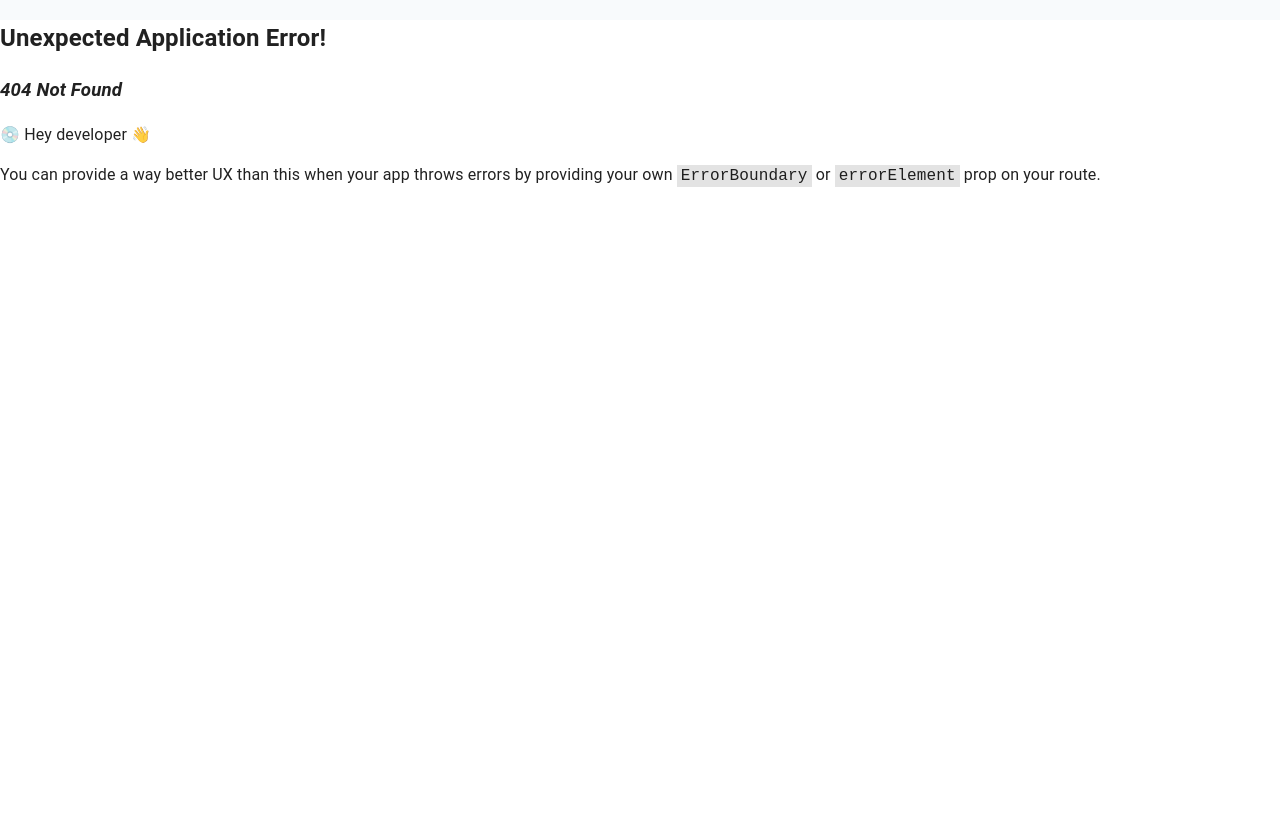
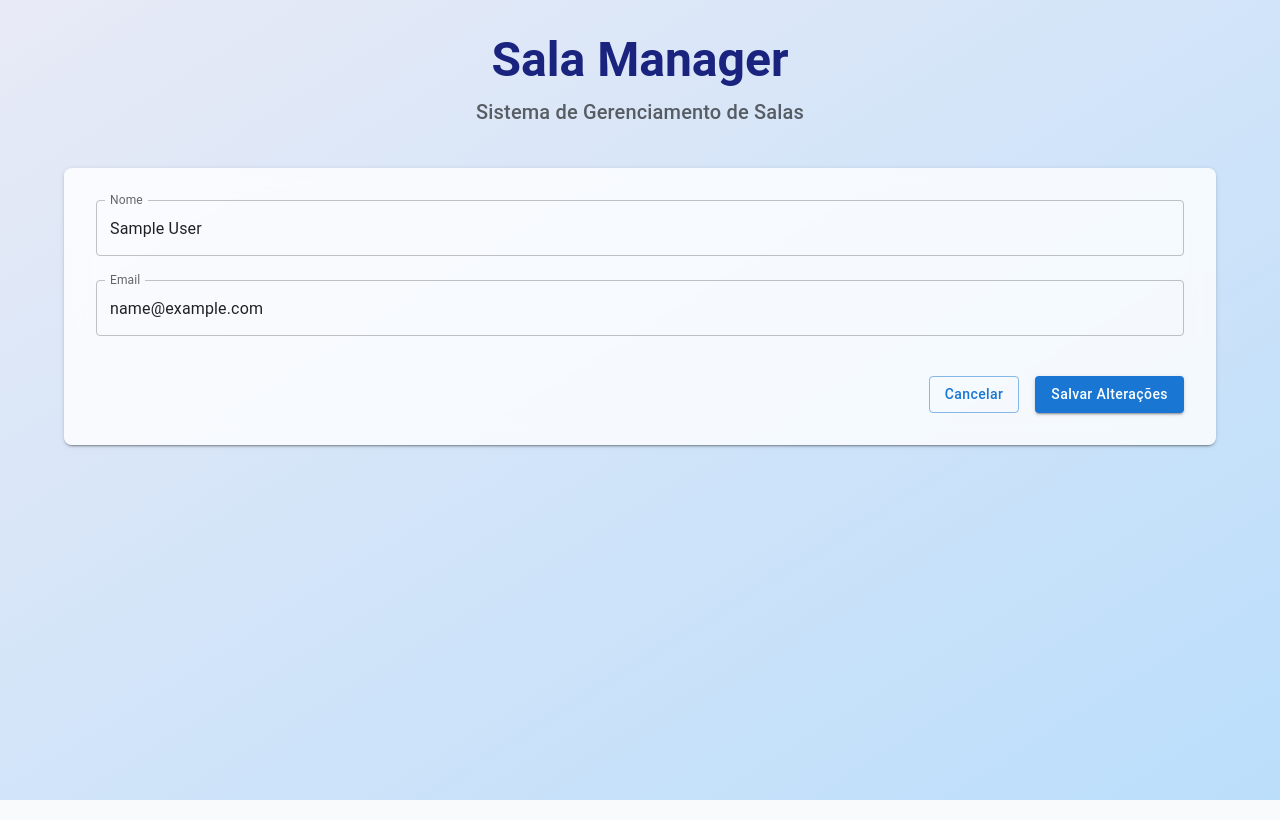
Before and after one commit to EndrioAlberton/sala-manager-web, a React (Vite) app: page /profile in a window 1280 px wide. Before the commit this address had no page. Built offline with nearby package versions, Linux system fonts and the light colour scheme; sample sign-in values are in the browser's storage.

Commit message:
fix: padroniza layout e estilo da tela de perfil

```diff
--- a/src/pages/Dashboard.tsx
+++ b/src/pages/Dashboard.tsx
@@ -252,6 +252,14 @@ export function Dashboard() {
               )}
               <Button
                 variant="outlined"
+                color="primary"
+                onClick={() => navigate('/profile')}
+                size="small"
+              >
+                Meu Perfil
+              </Button>
+              <Button
+                variant="outlined"
                 color="secondary"
                 onClick={handleLogout}
                 size="small"
--- a/src/pages/Login.tsx
+++ b/src/pages/Login.tsx
@@ -72,11 +72,19 @@ export function Login() {
             <Container maxWidth="sm" sx={{ display: 'flex', flexDirection: 'column', alignItems: 'center' }}>
                 {/* Logo e título */}
                 <Box sx={{ mb: 4, textAlign: 'center' }}>
-                    <Typography variant="h3" component="h1" sx={{ fontWeight: 'bold', color: '#1a237e', mb: 1 }}>
+                    <Typography variant="h3" component="h1" sx={{
+                        fontWeight: 'bold',
+                        color: '#1a237e',
+                        mb: 1,
+                        fontSize: { xs: '2rem', sm: '3rem' }
+                    }}>
                         Sala Manager
                     </Typography>
-                    <Typography variant="subtitle1" sx={{ color: 'text.secondary' }}>
-                        Gerencie suas salas de forma eficiente
+                    <Typography variant="h6" sx={{
+                        color: 'text.secondary',
+                        fontSize: { xs: '1rem', sm: '1.25rem' }
+                    }}>
+                        Sistema de Gerenciamento de Salas
                     </Typography>
                 </Box>
 
--- a/src/pages/Register.tsx
+++ b/src/pages/Register.tsx
@@ -71,11 +71,19 @@ export function Register() {
             <Container maxWidth="sm" sx={{ display: 'flex', flexDirection: 'column', alignItems: 'center' }}>
                 {/* Logo e título */}
                 <Box sx={{ mb: 4, textAlign: 'center' }}>
-                    <Typography variant="h3" component="h1" sx={{ fontWeight: 'bold', color: '#1a237e', mb: 1 }}>
+                    <Typography variant="h3" component="h1" sx={{
+                        fontWeight: 'bold',
+                        color: '#1a237e',
+                        mb: 1,
+                        fontSize: { xs: '2rem', sm: '3rem' }
+                    }}>
                         Sala Manager
                     </Typography>
-                    <Typography variant="subtitle1" sx={{ color: 'text.secondary' }}>
-                        Gerencie suas salas de forma eficiente
+                    <Typography variant="h6" sx={{
+                        color: 'text.secondary',
+                        fontSize: { xs: '1rem', sm: '1.25rem' }
+                    }}>
+                        Sistema de Gerenciamento de Salas
                     </Typography>
                 </Box>
 
--- a/src/pages/UserProfile.tsx
+++ b/src/pages/UserProfile.tsx
@@ -1,21 +1,43 @@
 import { useEffect, useState } from 'react';
 import { useNavigate } from 'react-router-dom';
+import { useForm } from 'react-hook-form';
+import { zodResolver } from '@hookform/resolvers/zod';
 import { userService } from '../services/userService';
 import { authService } from '../services/authService';
 import { User } from '../services/api';
-import { Input } from '../components/Input';
-import { Button } from '../components/Button';
-import { Card } from '../components/Card';
-import { Alert } from '../components/Alert';
+import { z } from 'zod';
+import {
+    Box,
+    Container,
+    Typography,
+    TextField,
+    Button,
+    Paper,
+    Alert,
+} from '@mui/material';
+
+const profileSchema = z.object({
+    name: z.string()
+        .min(3, 'Nome deve ter no mínimo 3 caracteres')
+        .max(100, 'Nome deve ter no máximo 100 caracteres'),
+    email: z.string()
+        .min(1, 'Email é obrigatório')
+        .email('Formato de email inválido')
+});
 
 export function UserProfile() {
     const navigate = useNavigate();
     const [error, setError] = useState<string>('');
     const [loading, setLoading] = useState(false);
-    const [formData, setFormData] = useState<Partial<User>>({
-        name: '',
-        email: '',
-        password: ''
+
+    const {
+        register,
+        handleSubmit,
+        setValue,
+        formState: { errors }
+    } = useForm({
+        resolver: zodResolver(profileSchema),
+        mode: 'onChange'
     });
 
     useEffect(() => {
@@ -26,23 +48,12 @@ export function UserProfile() {
 
         const currentUser = authService.getCurrentUser();
         if (currentUser) {
-            setFormData({
-                name: currentUser.name,
-                email: currentUser.email
-            });
+            setValue('name', currentUser.name);
+            setValue('email', currentUser.email);
         }
-    }, [navigate]);
+    }, [navigate, setValue]);
 
-    const handleChange = (e: React.ChangeEvent<HTMLInputElement>) => {
-        const { name, value } = e.target;
-        setFormData(prev => ({
-            ...prev,
-            [name]: value
-        }));
-    };
-
-    const handleSubmit = async (e: React.FormEvent) => {
-        e.preventDefault();
+    const onSubmit = async (data: any) => {
         setError('');
         setLoading(true);
 
@@ -52,12 +63,12 @@ export function UserProfile() {
                 throw new Error('Usuário não encontrado');
             }
 
-            await userService.updateUser(currentUser.id, formData);
+            await userService.updateUser(currentUser.id, data);
             // Atualizar dados do usuário no localStorage
-            const updatedUser = { ...currentUser, ...formData };
+            const updatedUser = { ...currentUser, ...data };
             localStorage.setItem('user', JSON.stringify(updatedUser));
 
-            navigate('/users');
+            navigate('/classrooms');
         } catch (err: any) {
             setError(err.message);
         } finally {
@@ -66,61 +77,103 @@ export function UserProfile() {
     };
 
     return (
-        <div className="min-h-screen bg-gray-100 py-12 px-4 sm:px-6 lg:px-8">
-            <div className="max-w-md mx-auto">
-                <Card title="Meu Perfil">
-                    <form className="space-y-6" onSubmit={handleSubmit}>
-                        {error && <Alert message={error} />}
+        <Box sx={{
+            minHeight: '100vh',
+            background: 'linear-gradient(to bottom right, #e8eaf6, #bbdefb)',
+            py: 2,
+            px: { xs: 2, sm: 4 }
+        }}>
+            <Paper
+                elevation={0}
+                sx={{
+                    p: 2,
+                    mb: 3,
+                    textAlign: 'center',
+                    bgcolor: 'transparent',
+                    boxShadow: 'none'
+                }}
+            >
+                <Typography variant="h3" component="h1" sx={{
+                    fontWeight: 'bold',
+                    color: '#1a237e',
+                    mb: 1,
+                    fontSize: { xs: '2rem', sm: '3rem' }
+                }}>
+                    Sala Manager
+                </Typography>
+                <Typography variant="h6" sx={{
+                    color: 'text.secondary',
+                    fontSize: { xs: '1rem', sm: '1.25rem' }
+                }}>
+                    Sistema de Gerenciamento de Salas
+                </Typography>
+            </Paper>
 
-                        <Input
-                            id="name"
-                            name="name"
-                            type="text"
+            <Container maxWidth="lg">
+                <Paper
+                    elevation={2}
+                    sx={{
+                        p: 4,
+                        borderRadius: 2,
+                        bgcolor: 'rgba(255, 255, 255, 0.8)',
+                        backdropFilter: 'blur(10px)'
+                    }}
+                >
+                    <form onSubmit={handleSubmit(onSubmit)}>
+                        {error && (
+                            <Alert
+                                severity="error"
+                                sx={{ mb: 3 }}
+                            >
+                                {error}
+                            </Alert>
+                        )}
+
+                        <Box sx={{ display: 'flex', flexDirection: 'column', gap: 3 }}>
+                            <TextField
+                                fullWidth
                                 label="Nome"
-                            required
-                            value={formData.name}
-                            onChange={handleChange}
+                                error={!!errors.name}
+                                helperText={errors.name?.message as string}
+                                {...register('name')}
+                                variant="outlined"
                             />
 
-                        <Input
-                            id="email"
-                            name="email"
+                            <TextField
+                                fullWidth
+                                label="Email"
                                 type="email"
-                            label="Email"
-                            required
-                            value={formData.email}
-                            onChange={handleChange}
+                                error={!!errors.email}
+                                helperText={errors.email?.message as string}
+                                {...register('email')}
+                                variant="outlined"
                             />
 
-                        <Input
-                            id="password"
-                            name="password"
-                            type="password"
-                            label="Nova Senha (opcional)"
-                            value={formData.password || ''}
-                            onChange={handleChange}
-                        />
-
-                        <div className="flex space-x-4">
+                            <Box sx={{
+                                display: 'flex',
+                                gap: 2,
+                                mt: 2,
+                                justifyContent: 'flex-end'
+                            }}>
                                 <Button
-                                type="submit"
-                                isLoading={loading}
-                                className="w-full"
-                            >
-                                Salvar Alterações
-                            </Button>
-                            <Button
-                                type="button"
-                                variant="secondary"
-                                onClick={() => navigate('/users')}
-                                className="w-full"
+                                    variant="outlined"
+                                    onClick={() => navigate('/classrooms')}
+                                    disabled={loading}
                                 >
                                     Cancelar
                                 </Button>
-                        </div>
+                                <Button
+                                    type="submit"
+                                    variant="contained"
+                                    disabled={loading}
+                                >
+                                    {loading ? 'Salvando...' : 'Salvar Alterações'}
+                                </Button>
+                            </Box>
+                        </Box>
                     </form>
-                </Card>
-            </div>
-        </div>
+                </Paper>
+            </Container>
+        </Box>
     );
 }
--- a/src/routes.tsx
+++ b/src/routes.tsx
@@ -2,6 +2,7 @@ import { createBrowserRouter, Navigate } from 'react-router-dom';
 import { Login } from './pages/Login';
 import { Register } from './pages/Register';
 import { Dashboard } from './pages/Dashboard';
+import { UserProfile } from './pages/UserProfile';
 import { authService } from './services/authService';
 
 // Componente que verifica autenticação para rotas privadas
@@ -48,6 +49,14 @@ export const router = createBrowserRouter([
         )
     },
     {
+        path: '/profile',
+        element: (
+            <PrivateRoute>
+                <UserProfile />
+            </PrivateRoute>
+        )
+    },
+    {
         path: '/dashboard',
         element: <Navigate to="/classrooms" replace />
     }
```
Lines whose indentation alone changed are shown as unchanged.
